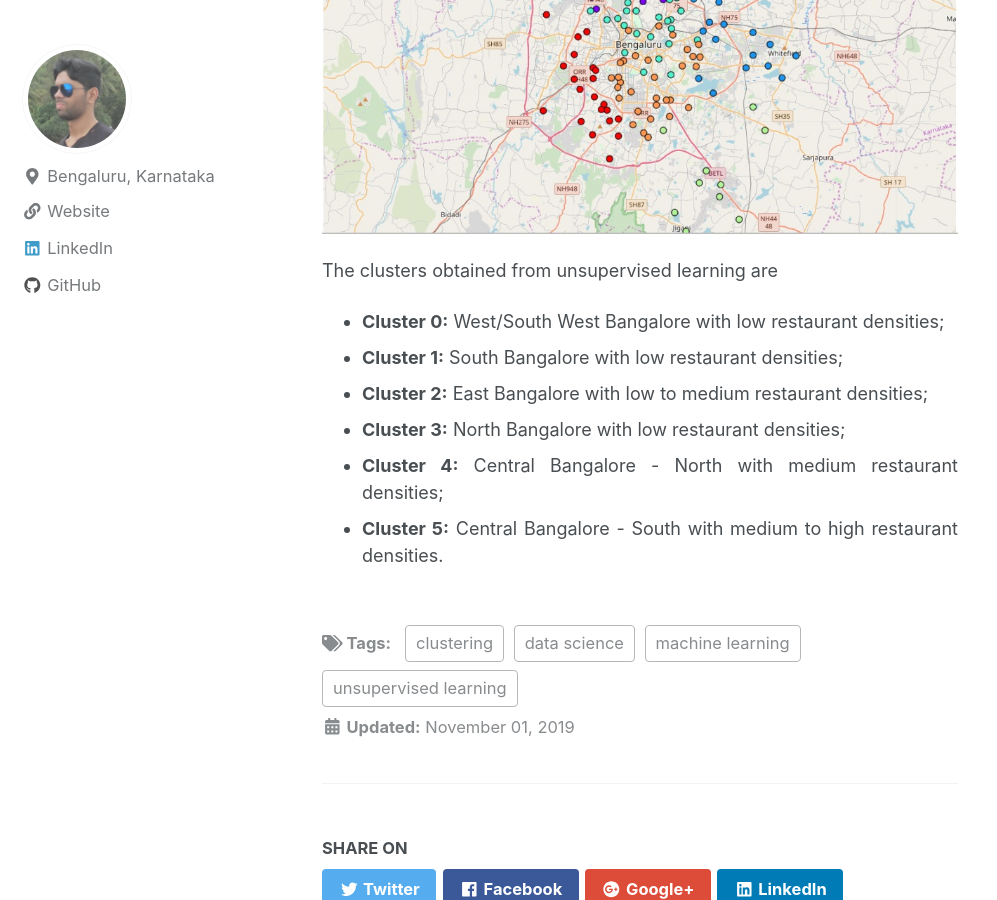
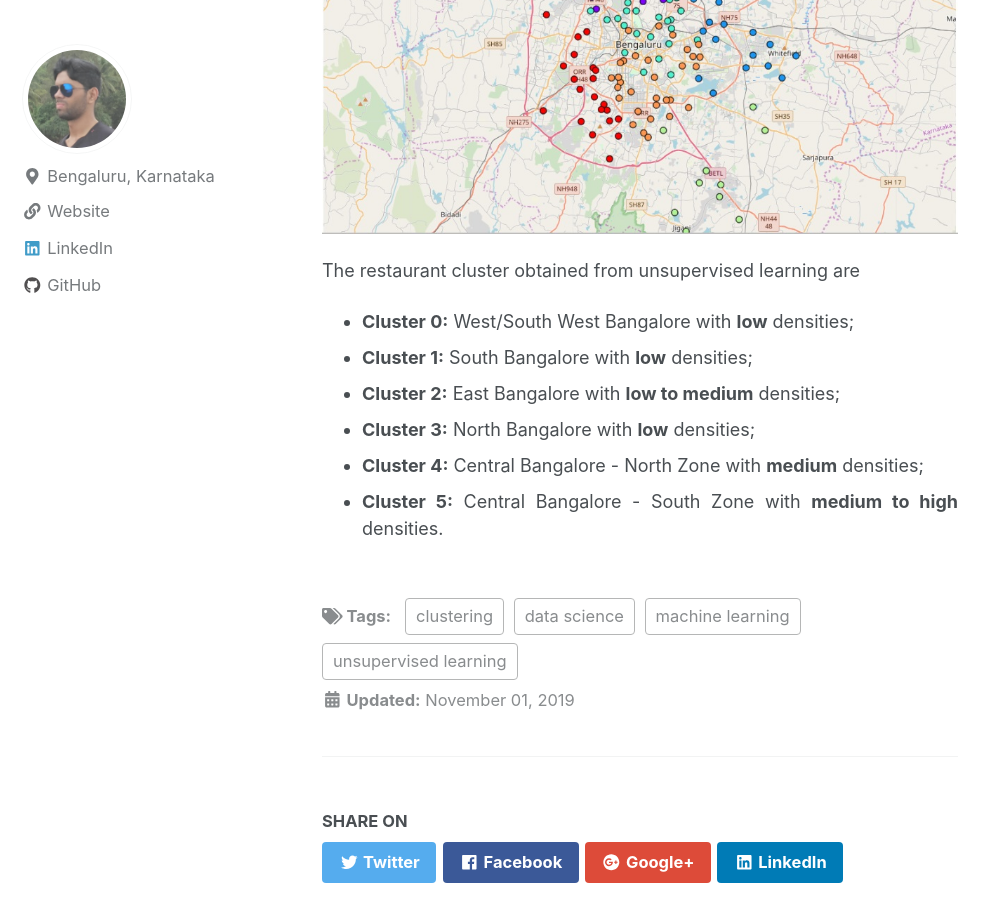
Before and after one commit to gopalrahulrg/gopalrahulrg.github.io, a Jekyll site: the page built from _posts/2019-11-01-cnbr.md, in a window 1280 px wide and 900 px high, scrolled down 5268 px. Shown: the whole window, without its empty margins (0-997 px from the left). Built offline with Jekyll 4.4.1, drawn with Linux system fonts in a browser that asks for light colours; nearby versions of some CDN libraries.

Commit message:
Update 2019-11-01-cnbr.md

```diff
--- a/_posts/2019-11-01-cnbr.md
+++ b/_posts/2019-11-01-cnbr.md
@@ -109,13 +109,13 @@ mathjax: true
 
 <p></p>
 
-<div style="text-align: justify"><p>The clusters obtained from unsupervised learning are</p>
+<div style="text-align: justify"><p>The restaurant cluster obtained from unsupervised learning are</p>
 
   <ul>
-  <li><b>Cluster 0:</b> West/South West Bangalore with low restaurant densities;</li>
-  <li><b>Cluster 1:</b> South Bangalore with low restaurant densities;</li>
-  <li><b>Cluster 2:</b> East Bangalore with low to medium restaurant densities;</li>
-  <li><b>Cluster 3:</b> North Bangalore with low restaurant densities;</li>
-  <li><b>Cluster 4:</b> Central Bangalore - North with medium restaurant densities;</li>
-  <li><b>Cluster 5:</b> Central Bangalore - South with medium to high restaurant densities.</li>
+  <li><b>Cluster 0:</b> West/South West Bangalore with <b>low</b> densities;</li>
+  <li><b>Cluster 1:</b> South Bangalore with <b>low</b> densities;</li>
+  <li><b>Cluster 2:</b> East Bangalore with <b>low to medium</b> densities;</li>
+  <li><b>Cluster 3:</b> North Bangalore with <b>low</b> densities;</li>
+  <li><b>Cluster 4:</b> Central Bangalore - North Zone with <b>medium</b> densities;</li>
+  <li><b>Cluster 5:</b> Central Bangalore - South Zone with <b>medium to high</b> densities.</li>
 </ul>
```
